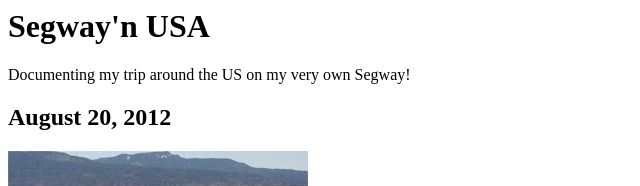
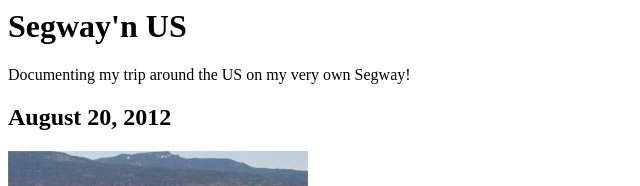
Before and after one commit to VMoonLight/study_web, a plain HTML site: page chapter3/journal.html in a window 1280 px wide. Shown: the top 186 px of the page, 0-640 px from the left. Drawn offline with Linux system fonts and the light colour scheme.

Commit message:
my fixes

```diff
--- a/chapter3/journal.html
+++ b/chapter3/journal.html
@@ -4,7 +4,7 @@
   </head>
   <body>
 
-    <h1>Segway'n USA</h1>
+    <h1>Segway'n US</h1>
     <p>
       Documenting my trip around the US on my very own Segway!
     </p>
```
